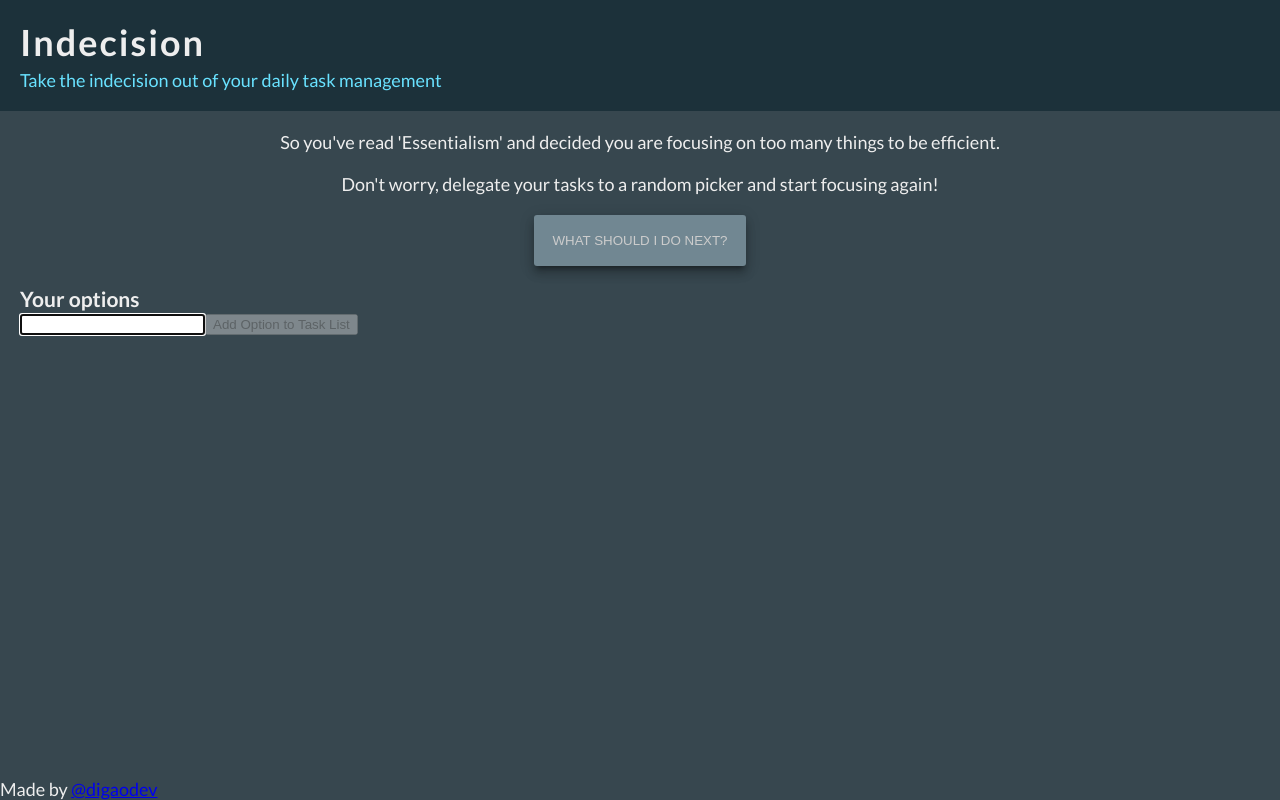
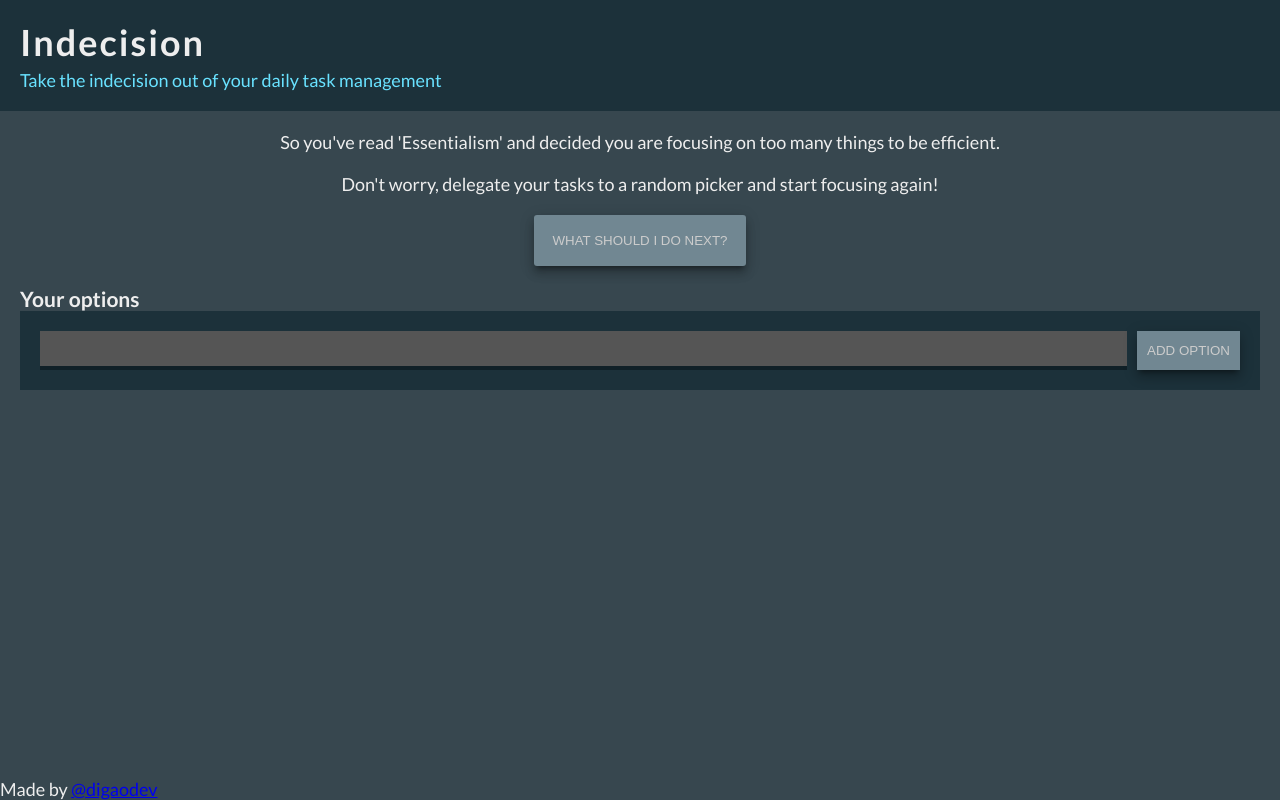
Before and after one commit to digaodev/react-indecision-app, a React (Create React App) app: page / in a window 1280 px wide. Built offline with nearby package versions, Linux system fonts and the light colour scheme.

Commit message:
Refactor: add AddOption component styles using styled components.

```diff
--- a/src/containers/AddOption/AddOption.js
+++ b/src/containers/AddOption/AddOption.js
@@ -1,4 +1,58 @@
 import React, { Component } from 'react';
+
+// 3rd PARTY PACKAGES
+import styled from 'styled-components';
+
+const Container = styled.section`
+  background-color: #1c313a;
+  padding: 2rem;
+`;
+
+const Form = styled.form`
+  display: flex;
+`;
+
+const Input = styled.input`
+  background-color: #555;
+  border: none;
+  border-bottom: 4px solid #102027;
+  color: #ddd;
+  flex: 1;
+  outline: none;
+  padding: 1rem;
+`;
+
+const Button = styled.button`
+  background-color: #0081cb;
+  border: none;
+  margin-left: 1rem;
+  box-shadow: 0 8px 10px 1px rgba(0, 0, 0, 0.14),
+    0 3px 14px 2px rgba(0, 0, 0, 0.12), 0 5px 5px -3px rgba(0, 0, 0, 0.4);
+  color: #fff;
+  cursor: pointer;
+  flex: 0 0 auto;
+  outline: none;
+  padding: 1rem;
+  text-transform: uppercase;
+  transition: box-shadow 0.28s cubic-bezier(0.4, 0, 0.2, 1);
+
+  &:hover,
+  :focus {
+    background-color: #00b0ff;
+  }
+
+  :disabled {
+    background-color: #718792;
+    color: #ccc;
+    cursor: not-allowed;
+  }
+
+  &:active {
+    background-color: #69e2ff;
+    box-shadow: 0 6px 6px 0 rgba(0, 0, 0, 0.14), 0 1px 5px 0 rgba(0, 0, 0, 0.12),
+      0 3px 1px -2px rgba(0, 0, 0, 0.2);
+  }
+`;
 
 class AddOption extends Component {
   state = {
@@ -35,10 +89,10 @@ class AddOption extends Component {
     const { inputText, error } = this.state;
 
     return (
-      <section className="add-option">
-        <form onSubmit={this.handleAddOption}>
+      <Container>
+        <Form onSubmit={this.handleAddOption}>
           {error && <p>{error}</p>}
-          <input
+          <Input
             type="text"
             name="option"
             id="option"
@@ -46,11 +100,11 @@ class AddOption extends Component {
             onChange={this.handleInputChange}
             autoFocus
           />
-          <button type="submit" disabled={inputText.length === 0}>
-            Add Option to Task List
-          </button>
-        </form>
-      </section>
+          <Button type="submit" disabled={inputText.length === 0}>
+            Add Option
+          </Button>
+        </Form>
+      </Container>
     );
   }
 }
```
